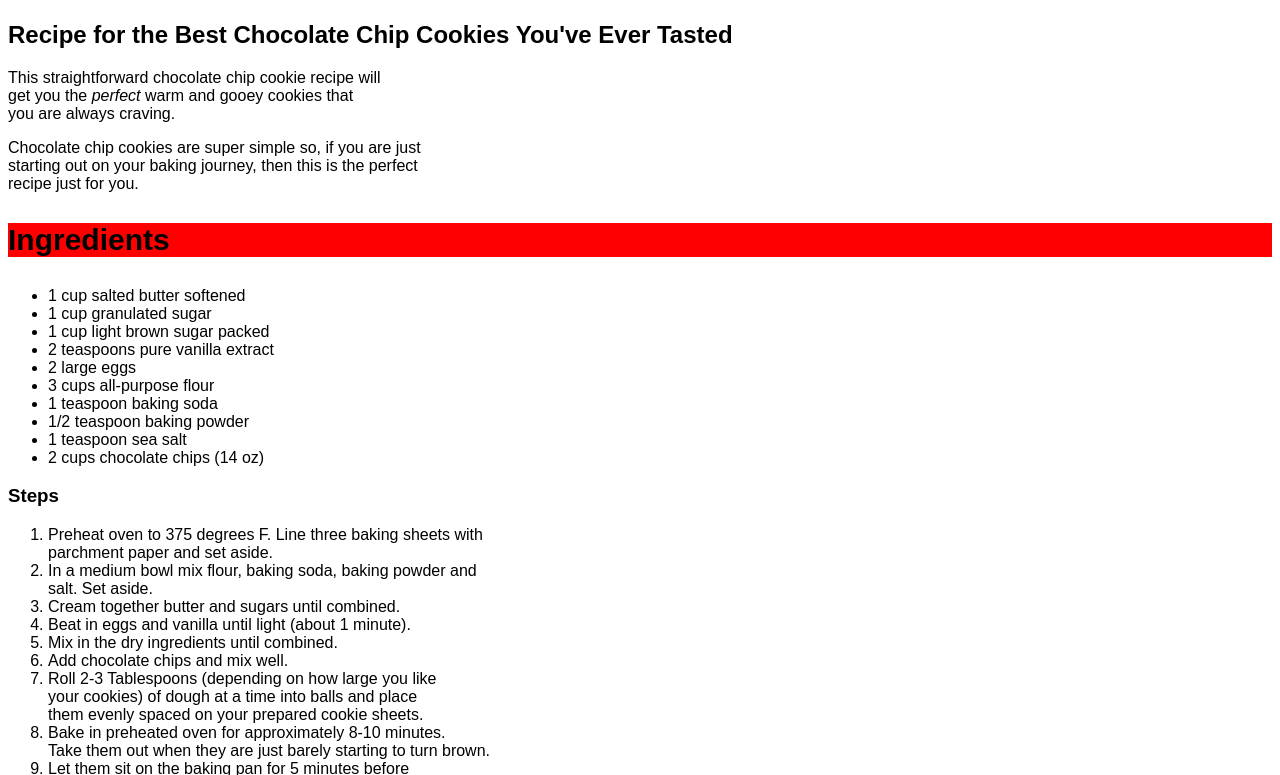
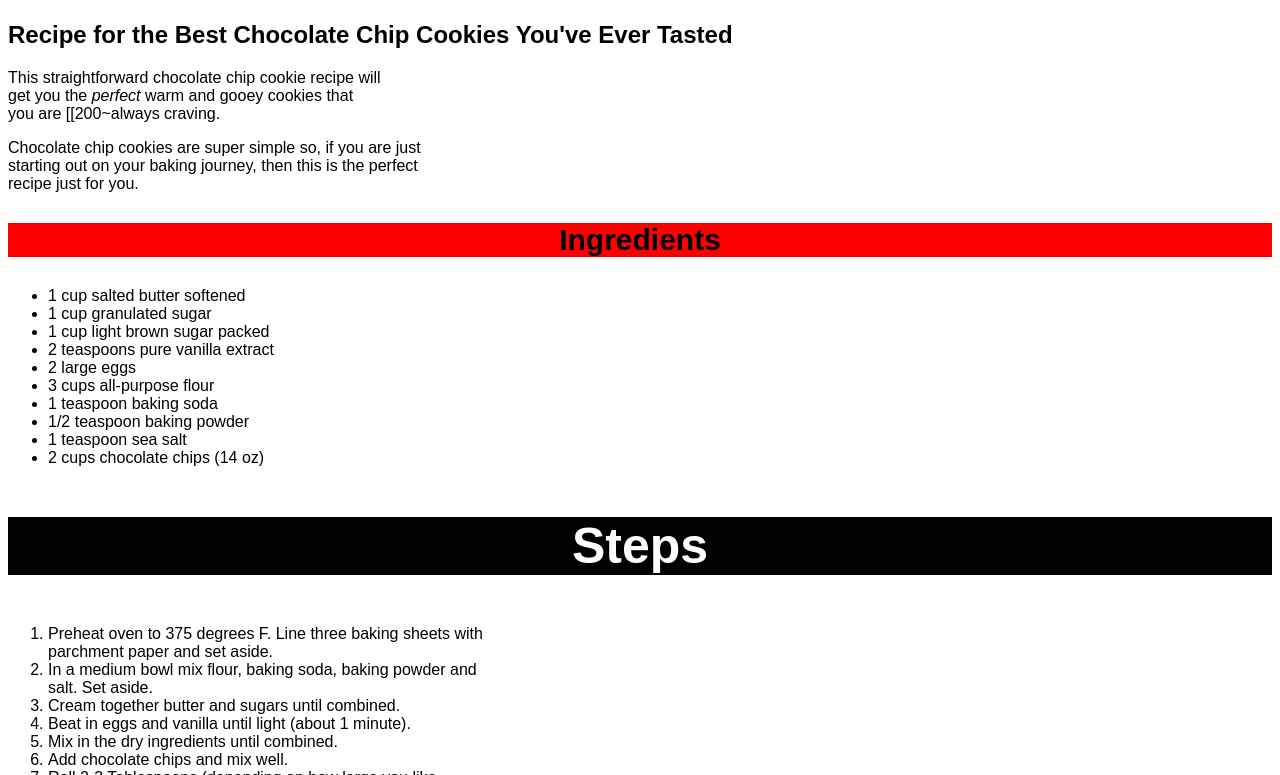
Before and after one commit to ctaylor9107/odin-recipes, a plain HTML site: page recipes/cookies.html in a window 1280 px wide. Shown: the part 583-1358 px from the top of the page. Drawn offline with Linux system fonts and the light colour scheme.

Commit message:
Create id for steps header and update style
Updated the header for steps in all three recipes to have the "steps" id
tag and updated the style for that tag in the style sheet.

I also centered the previous ingredients header to be aligned with the
steps header.

```diff
--- a/recipes-style.css
+++ b/recipes-style.css
@@ -6,4 +6,13 @@ body{
     font-size: 30px;
     font-weight: 900;
     background-color: red;
+    text-align: center;
 }
+
+#steps{
+    background-color: black;
+    color: white;
+    font-size: 50px;
+    font-weight: 900;
+    text-align: center;
+}
--- a/recipes/cookies.html
+++ b/recipes/cookies.html
@@ -22,7 +22,7 @@
         <p>
             This straightforward chocolate chip cookie recipe will<br>
             get you the <em>perfect</em> warm and gooey cookies that<br>
-            you are always craving.
+            you are [[200~always craving.
         </p>
 
         <p>
@@ -46,7 +46,7 @@
             <li>2 cups chocolate chips (14 oz)</li>
         </ul>
 
-        <h3>Steps</h3>
+        <h3 id="steps">Steps</h3>
 
         <ol>
             <li>
```
Also changed, not shown: recipes/brownies.html (+1 -1 lines), recipes/chicken-stir-fry.html (+2 -2 lines).
